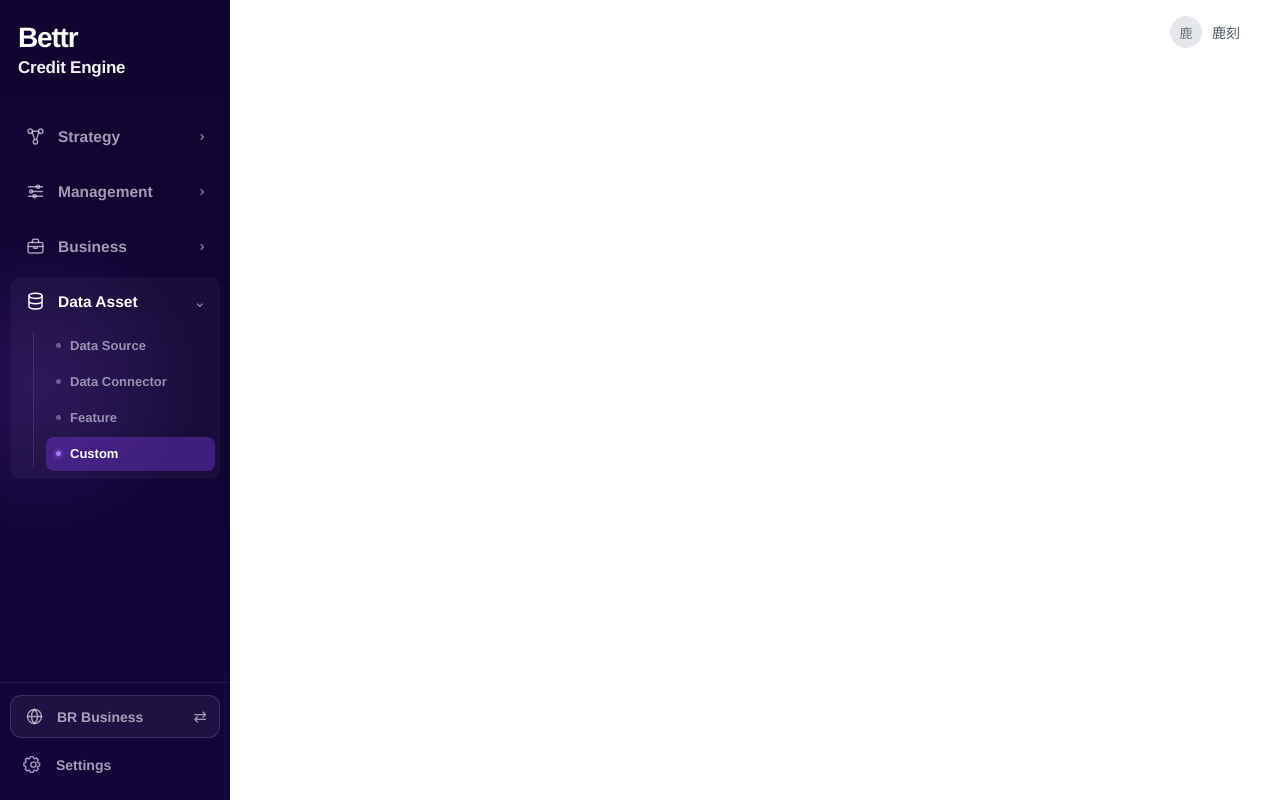
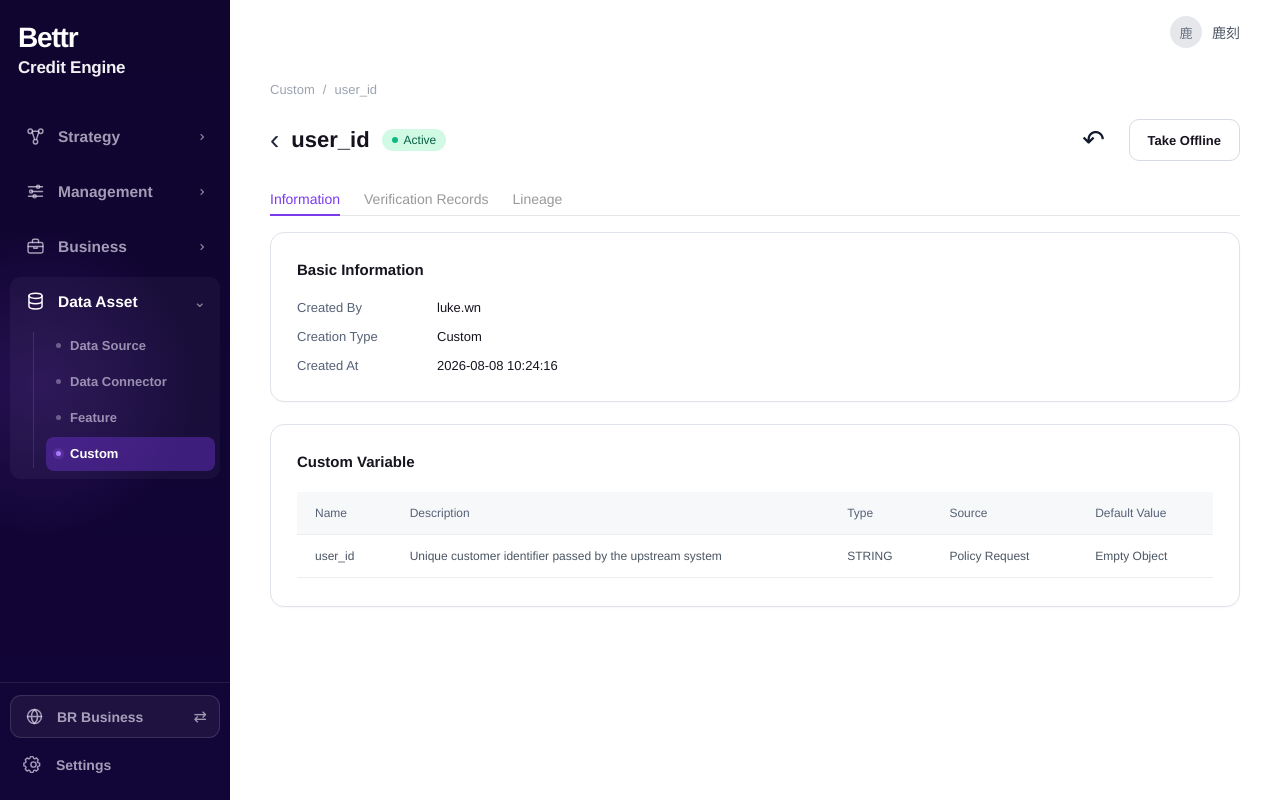
Before and after one commit to wangnan2017fall-oss/Ant-ACE-reinf, a React (Vite) app in the folder frontend/: page /custom/1 in a window 1280 px wide. Built offline with nearby package versions, Linux system fonts and the light colour scheme.

Commit message:
feat: add custom variable detail page

```diff
--- /dev/null
+++ b/frontend/src/modules/data-asset/customer/CustomDetailPage.css
@@ -0,0 +1,30 @@
+.custom-detail-page .breadcrumb { margin-bottom: 22px; }
+.custom-detail-page .detail-header { margin-bottom: 22px; }
+.custom-detail-page .detail-title { color: #15121e; font-size: 22px; font-weight: 700; }
+.custom-back-btn { color: #1f2937; font-size: 28px; line-height: 1; text-decoration: none; }
+.custom-detail-actions { display: flex; align-items: center; gap: 16px; }
+.history-btn { width: 38px; height: 38px; border: 0; background: transparent; color: #111827; font-size: 27px; cursor: pointer; }
+.custom-detail-page .offline-btn { min-height: 42px; padding: 0 18px; border-color: #d6dbe4; border-radius: 10px; color: #17131f; font-weight: 700; }
+.custom-detail-page .detail-tabs { margin-bottom: 16px; }
+.custom-detail-page .detail-content { gap: 22px; }
+.custom-detail-page .info-card { padding: 28px 26px; border: 1px solid #dfe3ea; border-radius: 14px; box-shadow: 0 1px 2px rgba(28, 22, 42, .03); }
+.custom-detail-page .info-card-title { margin-bottom: 22px; color: #17131f; font-weight: 700; }
+.custom-detail-page .info-list { gap: 14px; }
+.custom-detail-page .info-label { width: 124px; color: #556176; }
+.custom-detail-page .info-value { color: #17131f; }
+.custom-table-scroll { overflow-x: auto; }
+.custom-detail-page .parameter-table { min-width: 800px; }
+.custom-detail-page .parameter-table th { background: #f7f8fa; color: #566176; font-weight: 500; }
+.custom-detail-page .parameter-table th,
+.custom-detail-page .parameter-table td { padding: 14px 18px; }
+.custom-section-heading p { margin: -14px 0 22px; color: #99a1b1; font-size: 13px; }
+.custom-lineage { display: flex; align-items: center; justify-content: center; gap: 18px; padding: 28px 10px 14px; color: #8b93a3; }
+.lineage-node { min-width: 190px; padding: 18px; border: 1px solid #dfe3ea; border-radius: 12px; background: #fff; }
+.lineage-node.current { border-color: #bda2ff; background: #faf7ff; }
+.lineage-node small { display: block; margin-bottom: 7px; color: #9aa2b1; }
+.lineage-node strong { color: #222030; font-size: 14px; }
+
+@media (max-width: 900px) {
+  .custom-lineage { align-items: stretch; flex-direction: column; }
+  .custom-lineage > span { align-self: center; transform: rotate(90deg); }
+}
--- /dev/null
+++ b/frontend/src/modules/data-asset/customer/CustomDetailPage.jsx
@@ -0,0 +1,94 @@
+import { useMemo, useState } from 'react'
+import { Link, useParams } from 'react-router-dom'
+import StatusBadge from '../../../shared/components/common/StatusBadge'
+import { customerVariables } from './CustomerPage'
+import '../feature/FeatureDetailPage.css'
+import './CustomDetailPage.css'
+
+const tabs = [
+  { key: 'information', label: 'Information' },
+  { key: 'verification', label: 'Verification Records' },
+  { key: 'lineage', label: 'Lineage' },
+]
+
+function CustomDetailPage() {
+  const { id } = useParams()
+  const [activeTab, setActiveTab] = useState('information')
+  const customVariable = useMemo(
+    () => customerVariables.find((item) => String(item.id) === String(id)) || customerVariables[0],
+    [id],
+  )
+
+  return (
+    <div className="feature-detail-page custom-detail-page">
+      <div className="breadcrumb">
+        <Link to="/custom">Custom</Link>
+        <span>/</span>
+        <span>{customVariable.name}</span>
+      </div>
+
+      <div className="detail-header">
+        <div className="detail-header-left">
+          <Link to="/custom" className="custom-back-btn" aria-label="Back to Custom list">‹</Link>
+          <h1 className="detail-title">{customVariable.name}</h1>
+          <StatusBadge status={customVariable.status} />
+        </div>
+        <div className="custom-detail-actions">
+          <button className="history-btn" aria-label="View change history" title="Change history">↶</button>
+          <button className="offline-btn">Take Offline</button>
+        </div>
+      </div>
+
+      <div className="detail-tabs">
+        {tabs.map((tab) => (
+          <button key={tab.key} className={`detail-tab ${activeTab === tab.key ? 'active' : ''}`} onClick={() => setActiveTab(tab.key)}>
+            {tab.label}
+          </button>
+        ))}
+      </div>
+
+      {activeTab === 'information' && (
+        <div className="detail-content">
+          <section className="info-card">
+            <h3 className="info-card-title">Basic Information</h3>
+            <div className="info-list">
+              <div className="info-row"><span className="info-label">Created By</span><span className="info-value">{customVariable.createdBy}</span></div>
+              <div className="info-row"><span className="info-label">Creation Type</span><span className="info-value">Custom</span></div>
+              <div className="info-row"><span className="info-label">Created At</span><span className="info-value">{customVariable.createdAt}</span></div>
+            </div>
+          </section>
+
+          <section className="info-card custom-variable-card">
+            <h3 className="info-card-title">Custom Variable</h3>
+            <div className="custom-table-scroll">
+              <table className="parameter-table">
+                <thead><tr><th>Name</th><th>Description</th><th>Type</th><th>Source</th><th>Default Value</th></tr></thead>
+                <tbody><tr><td>{customVariable.name}</td><td>{customVariable.description}</td><td>{customVariable.type.toUpperCase()}</td><td>{customVariable.source}</td><td>{customVariable.defaultValue || 'Empty Object'}</td></tr></tbody>
+              </table>
+            </div>
+          </section>
+        </div>
+      )}
+
+      {activeTab === 'verification' && (
+        <section className="info-card">
+          <div className="custom-section-heading"><div><h3 className="info-card-title">Verification Records</h3><p>Validation results recorded for this Custom variable.</p></div></div>
+          <table className="parameter-table"><thead><tr><th>Verified At</th><th>Verified By</th><th>Result</th></tr></thead><tbody><tr><td>{customVariable.lastUpdatedAt}</td><td>{customVariable.createdBy}</td><td><StatusBadge status="Passed" /></td></tr></tbody></table>
+        </section>
+      )}
+
+      {activeTab === 'lineage' && (
+        <section className="info-card">
+          <div className="custom-section-heading"><div><h3 className="info-card-title">Lineage</h3><p>Where this variable comes from and where it is used.</p></div></div>
+          <div className="custom-lineage">
+            <div className="lineage-node"><small>Source</small><strong>{customVariable.source}</strong></div><span>→</span>
+            <div className="lineage-node current"><small>Custom</small><strong>{customVariable.name}</strong></div><span>→</span>
+            <div className="lineage-node"><small>Used In</small><strong>{customVariable.usedIn} references</strong></div>
+          </div>
+        </section>
+      )}
+    </div>
+  )
+}
+
+export default CustomDetailPage
--- a/frontend/src/modules/data-asset/customer/CustomerPage.jsx
+++ b/frontend/src/modules/data-asset/customer/CustomerPage.jsx
@@ -23,12 +23,12 @@
   { header: 'Description', accessor: 'description' },
 ]
 
-const customerVariables = [
-  { id: 1, name: 'user_id', createdBy: 'luke.wn', type: 'String', source: 'Policy Request', category: 'Customer Identity', usedIn: 18, status: 'Active', lastUpdatedAt: 'Aug 16, 2026', description: 'Unique customer identifier passed by the upstream system' },
-  { id: 2, name: 'shop_id', createdBy: 'gaochaoxiang.gcx', type: 'String', source: 'Policy Request', category: 'Merchant Identity', usedIn: 9, status: 'Active', lastUpdatedAt: 'Aug 15, 2026', description: 'Shop identifier passed by the upstream system' },
-  { id: 3, name: 'requested_amount', createdBy: 'luke.wn', type: 'Number', source: 'Application Request', category: 'Credit', usedIn: 8, status: 'Active', lastUpdatedAt: 'Aug 14, 2026', description: 'Credit amount requested in the current application' },
-  { id: 4, name: 'application_channel', createdBy: 'hushoufu.hsf', type: 'String', source: 'Application Request', category: 'Application', usedIn: 12, status: 'Active', lastUpdatedAt: 'Aug 12, 2026', description: 'Application entry channel supplied by upstream' },
-  { id: 5, name: 'is_repeat_customer', createdBy: 'hushoufu.hsf', type: 'Boolean', source: 'Customer Context', category: 'Customer', usedIn: 6, status: 'Active', lastUpdatedAt: 'Aug 10, 2026', description: 'Repeat-customer indicator supplied by upstream' },
+export const customerVariables = [
+  { id: 1, name: 'user_id', createdBy: 'luke.wn', createdAt: '2026-08-08 10:24:16', type: 'String', defaultValue: 'Empty Object', source: 'Policy Request', category: 'Customer Identity', usedIn: 18, status: 'Active', lastUpdatedAt: 'Aug 16, 2026', description: 'Unique customer identifier passed by the upstream system' },
+  { id: 2, name: 'shop_id', createdBy: 'gaochaoxiang.gcx', createdAt: '2026-08-08 11:32:48', type: 'String', defaultValue: 'Empty Object', source: 'Policy Request', category: 'Merchant Identity', usedIn: 9, status: 'Active', lastUpdatedAt: 'Aug 15, 2026', description: 'Shop identifier passed by the upstream system' },
+  { id: 3, name: 'requested_amount', createdBy: 'luke.wn', createdAt: '2026-08-09 09:18:35', type: 'Number', defaultValue: '0', source: 'Application Request', category: 'Credit', usedIn: 8, status: 'Active', lastUpdatedAt: 'Aug 14, 2026', description: 'Credit amount requested in the current application' },
+  { id: 4, name: 'application_channel', createdBy: 'hushoufu.hsf', createdAt: '2026-08-10 16:41:20', type: 'String', defaultValue: 'Empty Object', source: 'Application Request', category: 'Application', usedIn: 12, status: 'Active', lastUpdatedAt: 'Aug 12, 2026', description: 'Application entry channel supplied by upstream' },
+  { id: 5, name: 'is_repeat_customer', createdBy: 'hushoufu.hsf', createdAt: '2026-08-10 17:05:09', type: 'Boolean', defaultValue: 'false', source: 'Customer Context', category: 'Customer', usedIn: 6, status: 'Active', lastUpdatedAt: 'Aug 10, 2026', description: 'Repeat-customer indicator supplied by upstream' },
 ]
 
 function CustomerPage() {
@@ -83,7 +83,7 @@
         </div>
         <div className="search-box"><span className="search-icon">⌕</span><input type="text" placeholder="Search Name/Creator" value={searchValue} onChange={(event) => setSearchValue(event.target.value)} /></div>
       </div>
-      <DataTable columns={columns} data={filteredData} />
+      <DataTable columns={columns} data={filteredData} detailsLink={(row) => `/custom/${row.id}`} />
       <div className="pagination-bar"><span className="total-text">Total {filteredData.length} items</span><div className="pagination-controls"><select className="page-size-select"><option>10 / page</option><option>20 / page</option></select><button className="page-btn" disabled>{'<'}</button><span className="page-number active">1</span><button className="page-btn" disabled>{'>'}</button></div></div>
 
       {showCreate && (
--- a/frontend/src/router/AppRoutes.jsx
+++ b/frontend/src/router/AppRoutes.jsx
@@ -12,6 +12,7 @@
 import FeatureDetailPage from '../modules/data-asset/feature/FeatureDetailPage'
 import FeaturePage from '../modules/data-asset/feature/FeaturePage'
 import CustomerPage from '../modules/data-asset/customer/CustomerPage'
+import CustomDetailPage from '../modules/data-asset/customer/CustomDetailPage'
 import DecisionEditorPage from '../modules/decision/canvas/DecisionEditorPage'
 import DecisionDetailPage from '../modules/decision/detail/DecisionDetailPage'
 import DecisionPage from '../modules/decision/list/DecisionPage'
@@ -39,6 +40,7 @@
       <Route path="/feature/:id" element={<FeatureDetailPage />} />
       <Route path="/customer" element={<CustomerPage />} />
       <Route path="/custom" element={<CustomerPage />} />
+      <Route path="/custom/:id" element={<CustomDetailPage />} />
       <Route path="/policy" element={<PolicyPage />} />
       <Route path="/policy/:id/edit" element={<PolicyCanvasEditorPage />} />
       <Route path="/policy/:id/canvas" element={<PolicyCanvasEditorPage />} />
```
